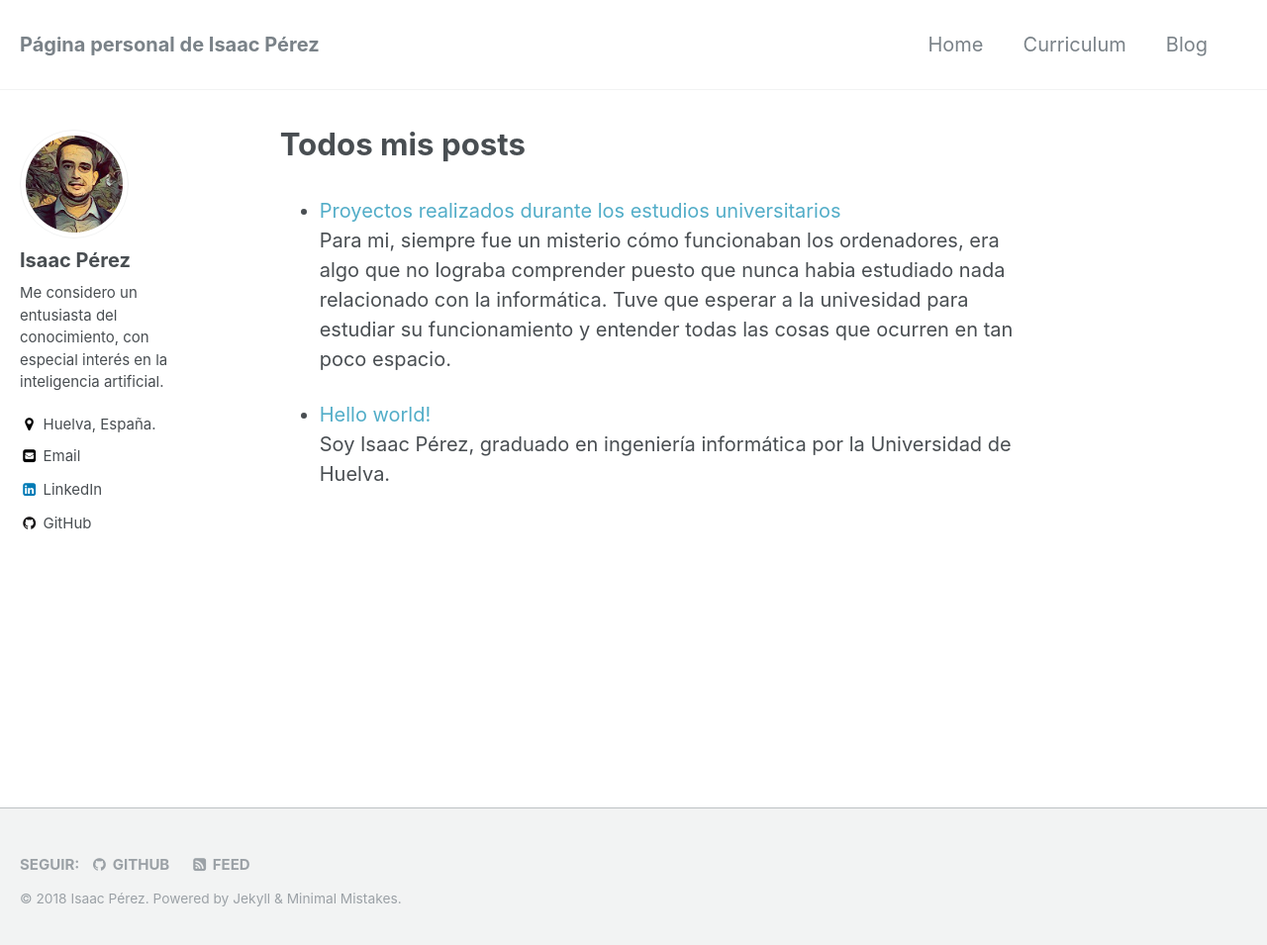
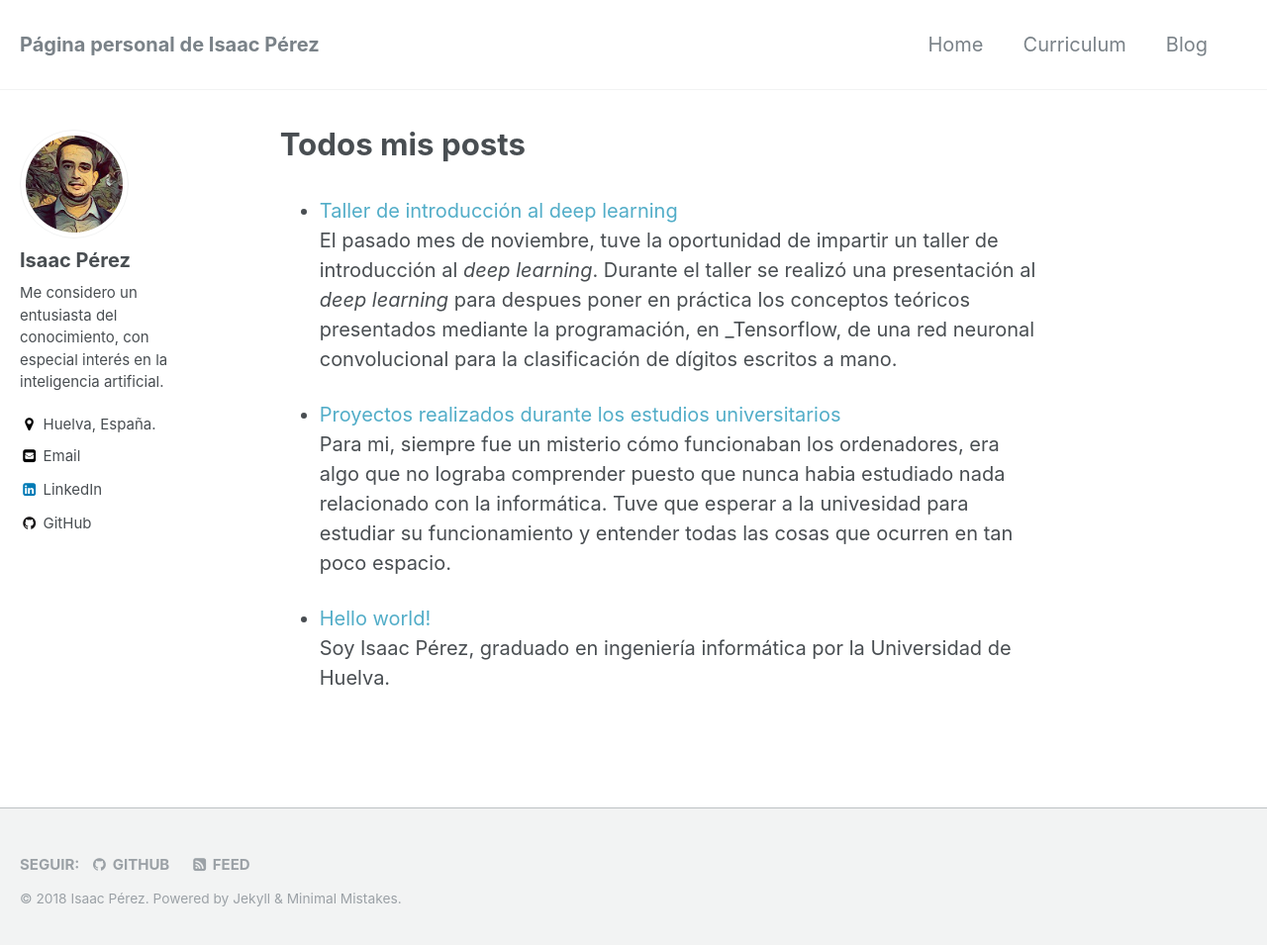
Before and after one commit to isaacperez/isaacperez.github.io, a Jekyll site: the page built from _pages/blog.html, in a window 1280 px wide and 959 px high. Shown: the top 955 px of the window at 99% size. Built offline with Jekyll 4.4.1, drawn with Linux system fonts in a browser that asks for light colours.

Commit message:
post taller deep learning

```diff
--- /dev/null
+++ b/_posts/2018-02-04-TallerDeepLearning.md
@@ -0,0 +1,11 @@
+---
+layout: post
+title:  "Taller de introducción al deep learning"
+categories: anuncios
+comments: true
+---
+El pasado mes de noviembre, tuve la oportunidad de impartir un taller de introducción al _deep learning_. Durante el taller se realizó una presentación al _deep learning_ para despues poner en práctica los conceptos teóricos presentados mediante la programación, en _Tensorflow, de una red neuronal convolucional para la clasificación de dígitos escritos a mano.
+
+El código del taller y la presentación se encuentran en el siguiente enlace: [https://github.com/isaacperez/taller-deep-learning](Taller deep learning).
+
+Desde aquí, quisiera volver a agradecer al profesor, [Gonzalo A. Aranda-Corral](http://www.uhu.es/gonzalo.aranda/), la oportunidad que me ofreció de impartir este taller.
```
Also changed, not shown: _posts/2018-02-01-Universidad.md (+1 -1 lines).
